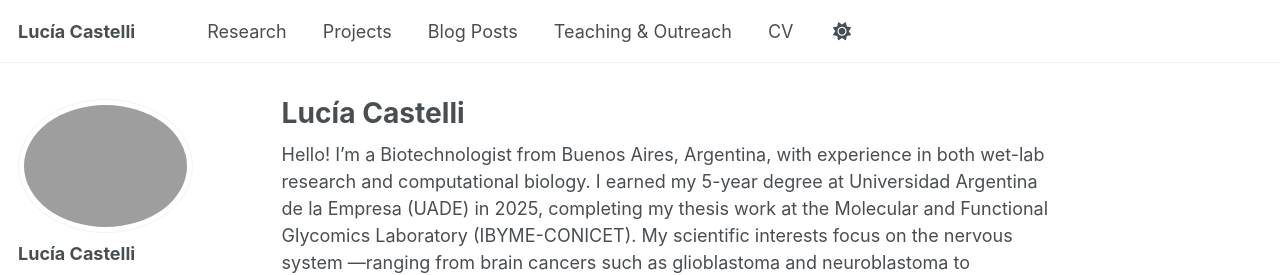
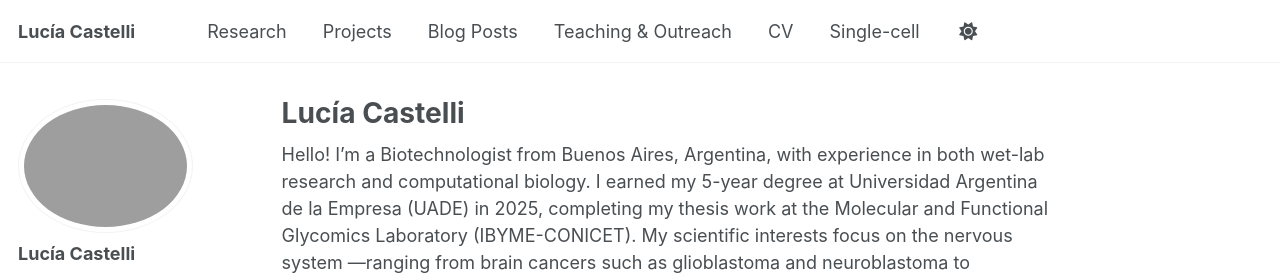
Before and after one commit to luciacastelli/luciacastelli.github.io, a Jekyll site: the page built from _pages/about.md, in a window 1280 px wide. Shown: the top 275 px of the page. Built offline with Jekyll 4.4.1, drawn with Linux system fonts in a browser that asks for light colours; a script that is not in the unit is left out.

Commit message:
Update navigation.yml

```diff
--- a/_data/navigation.yml
+++ b/_data/navigation.yml
@@ -29,5 +29,8 @@ main:
   - title: "CV"
     url: /cv/
 
+  - title: "Single-cell"
+    url: /single-cell/
+
   # - title: "CV"
   #   url: /cv-json/
```
